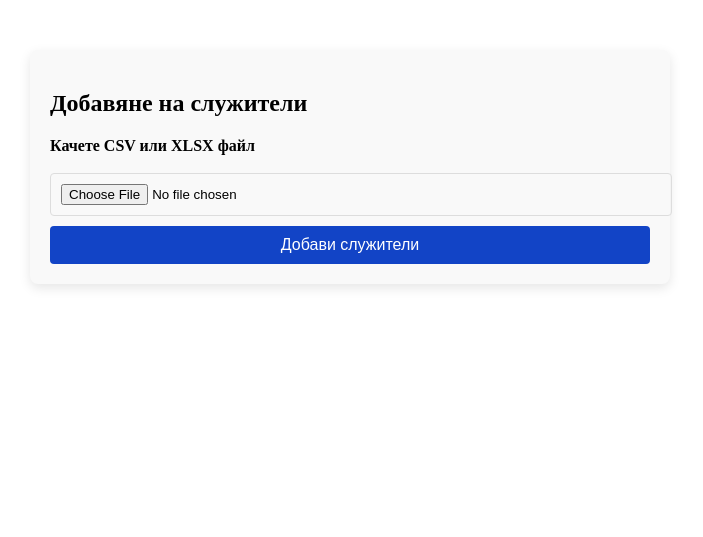
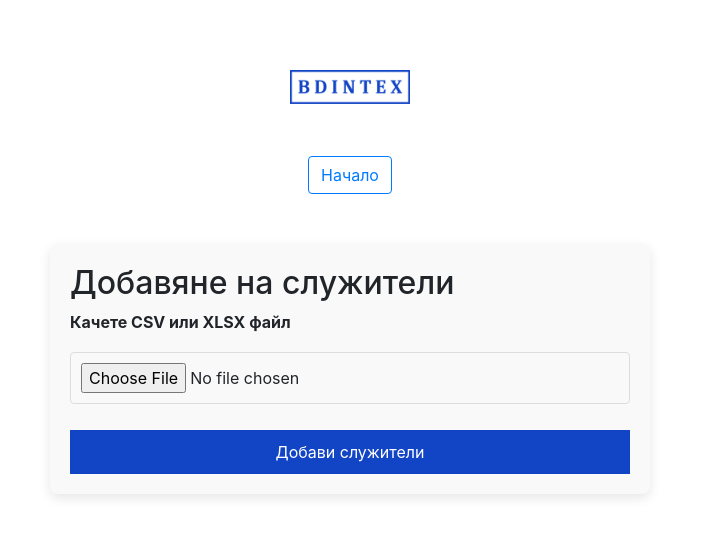
Before and after one commit to VictorDPetrov/Time_Attendance, a Flask app: page /add-employees in a window 1280 px wide. Shown: the top 537 px of the page, without its empty margins (290-993 px from the left). Run offline with Flask 3, Linux system fonts and the light colour scheme; parts of the project's set-up code (start-up, migrations or seed data) failed here and were passed over; some libraries are stand-ins or nearby versions.

Commit message:
Design update. Export pages update.

```diff
--- a/app.py
+++ b/app.py
@@ -334,7 +334,7 @@ def export_csv():
     fieldnames = ['terminal', 'user_id', 'username', 'timestamp', 'status']
 
     def generate():
-        output = io.StringIO()
+        output = io.StringIO(newline='')
         writer = csv.DictWriter(output, fieldnames=fieldnames)
         writer.writeheader()
 
@@ -342,11 +342,18 @@ def export_csv():
             log['timestamp'] = log['timestamp'].strftime('%Y-%m-%d %H:%M:%S') if hasattr(log['timestamp'], 'strftime') else log['timestamp']
             writer.writerow(log)
 
-        output.seek(0)
-        return output.getvalue()
+        csv_string = output.getvalue()
+        output.close()
 
-    return Response(generate(), mimetype='text/csv', headers={"Content-Disposition": "attachment;filename=attendance_logs.csv"})
+        # Add UTF-8 BOM so Excel opens it correctly
+        bom = '\ufeff'  # UTF-8 Byte Order Mark
+        return bom + csv_string
 
+    return Response(
+        generate(),
+        mimetype='text/csv',
+        headers={"Content-Disposition": "attachment; filename=attendance_logs.csv"}
+    )
 
 @app.route('/export_json')
 def export_json():
@@ -495,38 +502,34 @@ def scan_card():
         return jsonify({"error": "An unexpected error occurred."}), 500
 
 
+from flask import Response, request
+from datetime import datetime, date, time, timedelta
 import csv
-from flask import Response
+import io
 
 @app.route('/export_attendance', methods=['GET'])
 def export_attendance():
-    start_date = request.args.get('start_date', None)
-    end_date = request.args.get('end_date', None)
+    start_date = request.args.get('start_date')
+    end_date = request.args.get('end_date')
 
-    # Fetch logs from the database or any source
     all_logs = fetch_logs_from_db(start_date, end_date)
 
-    # Convert string dates to datetime objects if provided
     if start_date:
         start_date = datetime.strptime(start_date, '%Y-%m-%d').date()
     if end_date:
         end_date = datetime.strptime(end_date, '%Y-%m-%d').date()
 
-    # Filter logs by date range if start_date and end_date are provided
     if start_date or end_date:
         filtered_logs = []
         for log in all_logs:
             log_time = log['workday'] if isinstance(log['workday'], date) else datetime.strptime(log['workday'], '%Y-%m-%d').date()
-
             if start_date and log_time < start_date:
                 continue
             if end_date and log_time > end_date:
                 continue
-
             filtered_logs.append(log)
         all_logs = filtered_logs
 
-    # Group by user_id and get first clock-in and last clock-out
     user_logs = {}
     for log in all_logs:
         user_id = log['userID']
@@ -537,14 +540,14 @@ def export_attendance():
         timestamp_out = None
 
         if isinstance(log['clockIn'], time):
-            timestamp_in = datetime.combine(datetime.today(), log['clockIn']) if log['clockIn'] else None
+            timestamp_in = datetime.combine(datetime.today(), log['clockIn'])
         elif isinstance(log['clockIn'], timedelta):
-            timestamp_in = datetime.combine(datetime.today(), datetime.min.time()) + log['clockIn'] if log['clockIn'] else None
+            timestamp_in = datetime.combine(datetime.today(), datetime.min.time()) + log['clockIn']
 
         if isinstance(log['clockOut'], time):
-            timestamp_out = datetime.combine(datetime.today(), log['clockOut']) if log['clockOut'] else None
+            timestamp_out = datetime.combine(datetime.today(), log['clockOut'])
         elif isinstance(log['clockOut'], timedelta):
-            timestamp_out = datetime.combine(datetime.today(), datetime.min.time()) + log['clockOut'] if log['clockOut'] else None
+            timestamp_out = datetime.combine(datetime.today(), datetime.min.time()) + log['clockOut']
 
         if key not in user_logs:
             user_logs[key] = {
@@ -562,33 +565,28 @@ def export_attendance():
             if user_logs[key]['last_clock_out'] is None or timestamp_out > user_logs[key]['last_clock_out']:
                 user_logs[key]['last_clock_out'] = timestamp_out
 
-    # Prepare data for export
     export_data = []
     for (user_id, workday), user_data in user_logs.items():
         export_data.append({
             "User ID": user_id,
             "Employee": user_data['employee'],
-            "Date": user_data['workday'],
-            "First Clock-In": user_data['first_clock_in'] if user_data['first_clock_in'] else "Not Clocked In",
-            "Last Clock-Out": user_data['last_clock_out'] if user_data['last_clock_out'] else "Not Clocked Out"
+            "Date": user_data['workday'].strftime('%Y-%m-%d'),
+            "First Clock-In": user_data['first_clock_in'].strftime('%H:%M:%S') if user_data['first_clock_in'] else "Not Clocked In",
+            "Last Clock-Out": user_data['last_clock_out'].strftime('%H:%M:%S') if user_data['last_clock_out'] else "Not Clocked Out"
         })
 
-    # Create a CSV file in memory
     def generate_csv():
-        # Use a StringIO buffer to write CSV in memory
-        import io
-        output = io.StringIO()
-        writer = csv.DictWriter(output, fieldnames=["User ID", "Employee", "Date", "First Clock-In", "Last Clock-Out"])
+        output = io.StringIO(newline='')
+        writer = csv.DictWriter(output,
+                                fieldnames=["User ID", "Employee", "Date", "First Clock-In", "Last Clock-Out"],
+                                delimiter=';')  # <<< Това е ключовото
         writer.writeheader()
         for row in export_data:
             writer.writerow(row)
-        output.seek(0)  # Rewind the buffer to the beginning
-        return output
+        return output.getvalue()
 
-    # Return the CSV file as a response
-    csv_output = generate_csv()
     return Response(
-        csv_output,
+        generate_csv(),
         mimetype='text/csv',
         headers={"Content-Disposition": "attachment; filename=attendance_log.csv"}
     )
--- a/static/css/addEmployee.css
+++ b/static/css/addEmployee.css
@@ -1,3 +1,9 @@
+body {
+    background-color: #f8f9fa;
+    padding-top: 50px;
+    font-family: 'Segoe UI', Tahoma, Geneva, Verdana, sans-serif;
+}
+
 .form-wrapper {
     max-width: 600px;
     margin: 50px auto;
@@ -21,6 +27,13 @@
     border-radius: 4px;
 }
 
+.logo {
+    display: block;
+    margin: 20px auto;
+    cursor: pointer;
+    width: 120px;
+}
+
 button {
     background-color: #1244C6;
     color: white;
--- a/static/css/attendance.css
+++ b/static/css/attendance.css
@@ -1,8 +1,10 @@
 body {
     font-family: Arial, sans-serif;
     margin: 0;
+    padding-top: 50px;
     padding: 20px;
-    background-color: #f4f7fc;
+    background-color: #f8f9fa;
+    font-family: 'Segoe UI', Tahoma, Geneva, Verdana, sans-serif;
 }
 
 h1 {
--- a/static/css/style.css
+++ b/static/css/style.css
@@ -9,6 +9,8 @@ body {
     display: flex;
     flex-direction: column;
     background-color: #f8f9fa;
+    padding-top: 50px;
+    font-family: 'Segoe UI', Tahoma, Geneva, Verdana, sans-serif;
 }
 
 .container {
--- a/templates/add_employee.html
+++ b/templates/add_employee.html
@@ -5,11 +5,19 @@
     <meta charset="UTF-8">
     <meta name="viewport" content="width=device-width, initial-scale=1.0">
     <link rel="stylesheet" href="{{ url_for('static', filename='css/addEmployee.css') }}">
+    <link rel="stylesheet" href="{{ url_for('static', filename='css/bootstrap.min.css') }}" />
     <title>Bdintex - Добавяне на служители</title>
 </head>
 
 <body>
-
+    <div class="header" style="text-align: center; margin: 20px 0;">
+        <a href="/">
+            <img src="{{ url_for('static', filename='images/bdintexLogo.png') }}" alt="Bdintex Logo" class="logo"
+                style="max-height: 80px;" />
+        </a>
+        <br />
+        <a href="/" class="btn btn-outline-primary mt-2">Начало</a>
+    </div>
     <div class="form-wrapper">
         <h2>Добавяне на служители</h2>
         <form action="{{ url_for('add_employee') }}" method="POST" enctype="multipart/form-data">
```
